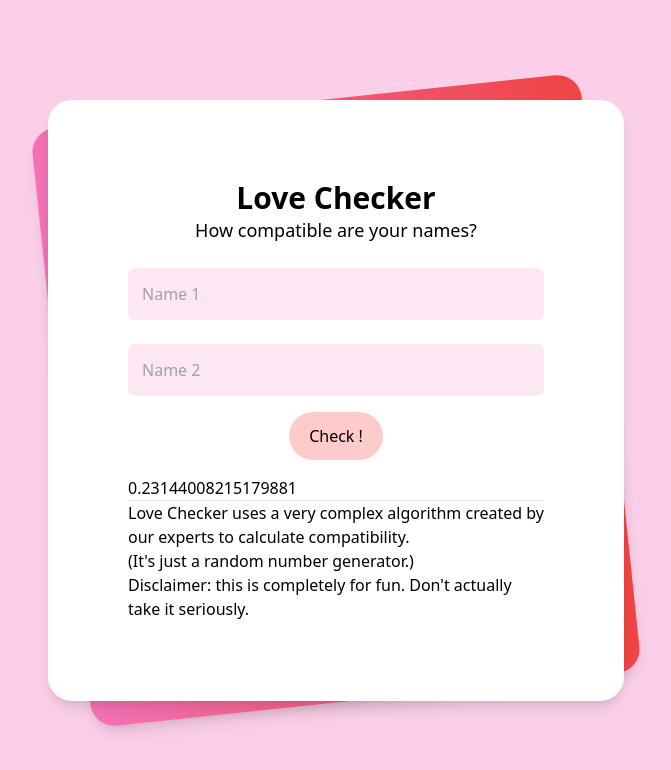
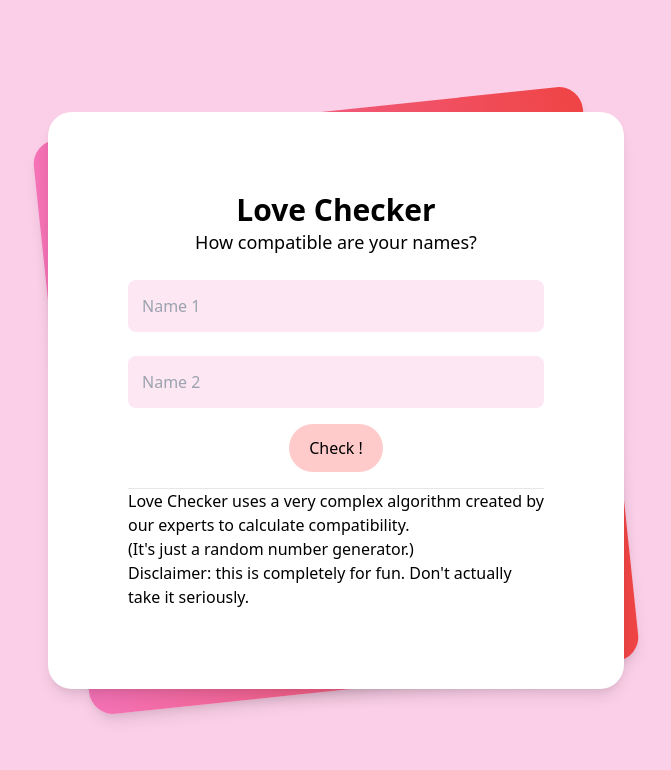
Before and after one commit to KorabFusian/love-checker, a React (Create React App) app: page / in a window 1280 px wide. Shown: the top 770 px of the page, without its empty margins (304-975 px from the left). Built offline with nearby package versions, Linux system fonts and the light colour scheme.

Commit message:
percentages!

```diff
--- a/src/components/Calculator.jsx
+++ b/src/components/Calculator.jsx
@@ -1,7 +1,18 @@
 const seedrandom = require('seedrandom')
-const Calculator = ({ seed }) => {
-  let number = new seedrandom(seed)
-  return <div>{number()}</div>
+const Calculator = ({ seed, name1, name2 }) => {
+  const number = new seedrandom(seed)
+
+  const getPercent = () => {
+    return Math.round(number() * 100).toString() + '%'
+  }
+
+  if (seed === ' ') return <></>
+  else
+    return (
+      <div>
+        {name1} and {name2} are {getPercent()} compatible !
+      </div>
+    )
 }
 
 export default Calculator
--- a/src/components/Names.jsx
+++ b/src/components/Names.jsx
@@ -6,7 +6,11 @@ import Header from './Header'
 const Names = () => {
   const [name1, setname1] = useState('')
   const [name2, setname2] = useState('')
-  const [seed, setseed] = useState('')
+  const [seed, setseed] = useState(' ')
+
+  const generate = (name1, name2) => {
+    setseed(name1 + ' ' + name2)
+  }
 
   return (
     <div className="relative py-3 sm:max-w-xl sm:mx-auto">
@@ -29,11 +33,11 @@ const Names = () => {
         />
         <button
           className="mx-auto mt-4 py-3 sm:my-4 rounded-full px-5 hover:bg-red-600 bg-red-200"
-          onClick={() => setseed(name1 + ' ' + name2)}
+          onClick={() => generate(name1, name2)}
         >
           Check !
         </button>
-        <Calculator seed={seed} />
+        <Calculator seed={seed} name1={name1} name2={name2} />
         <Footer />
       </div>
     </div>
```
